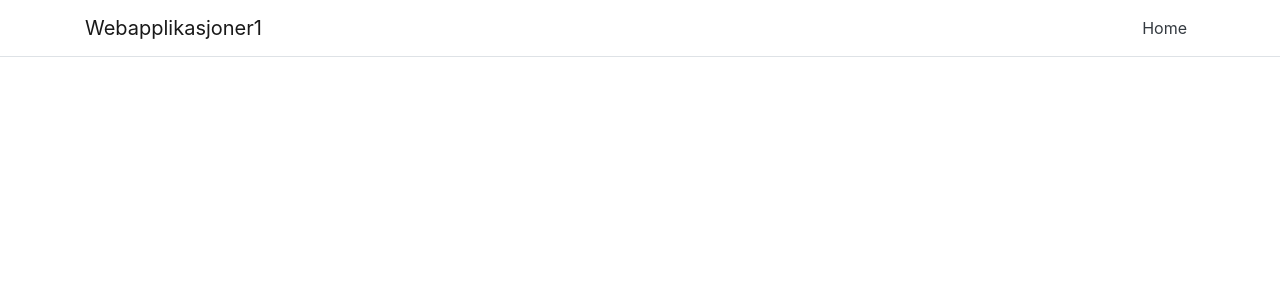
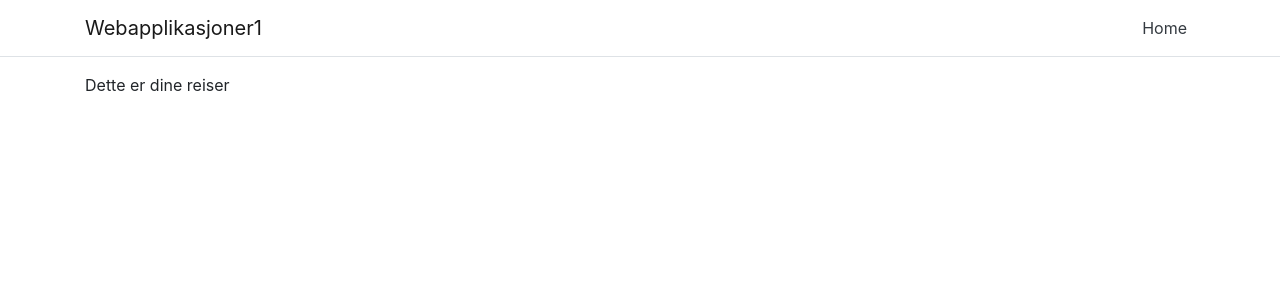
Before and after one commit to eirikhaugstulen/Webapplikasjoner1, a React (Create React App) app in the folder Webapplikasjoner1/ClientApp/: page /reiser in a window 1280 px wide. Shown: the top 300 px of the page. Built offline with nearby package versions, Linux system fonts and the light colour scheme.

Commit message:
Lagt til Reiser-page

```diff
--- a/Webapplikasjoner1/ClientApp/src/App.js
+++ b/Webapplikasjoner1/ClientApp/src/App.js
@@ -2,6 +2,7 @@ import React, { Component } from 'react';
 import { Route } from 'react-router';
 import { Layout } from './components/Layout';
 import { Home } from './Pages/Home';
+import {Reiser} from "./Pages/Reiser";
 
 
 export default class App extends Component {
@@ -11,6 +12,7 @@ export default class App extends Component {
     return (
       <Layout>
         <Route exact path='/' component={Home} />
+        <Route path={'/reiser'} component={Reiser} />
       </Layout>
     );
   }
--- /dev/null
+++ b/Webapplikasjoner1/ClientApp/src/Pages/Reiser.js
@@ -0,0 +1,9 @@
+import React from "react";
+
+
+export const Reiser = () => {
+
+    return (
+        <p>Dette er dine reiser</p>
+    )
+}
```
